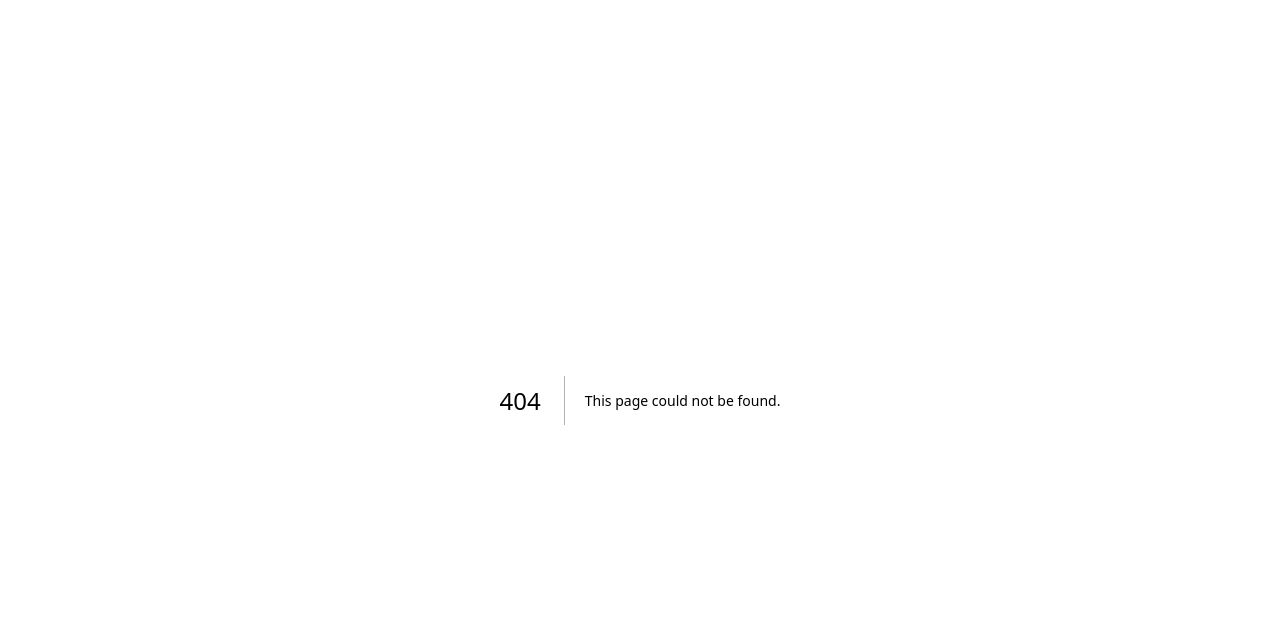
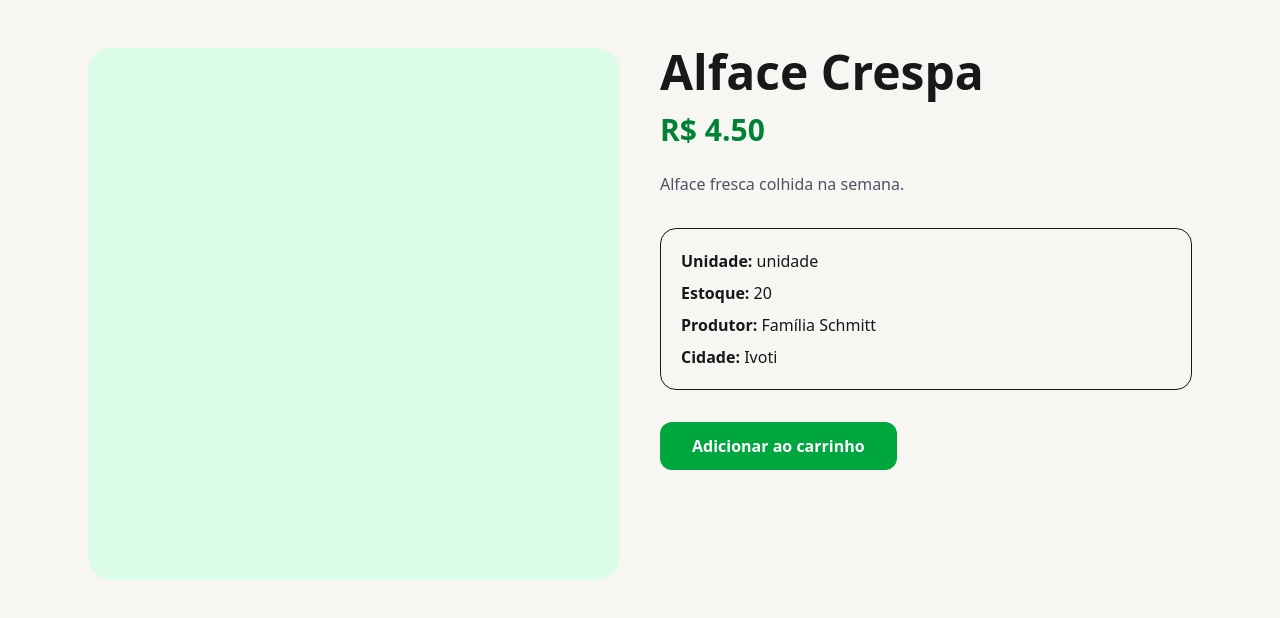
Before and after one commit to opedromeireless/pomar, a Next.js app: page /produto/alface-crespa in a window 1280 px wide. Before the commit this address had no page. Shown: the top 618 px of the page. Built offline with nearby package versions, Linux system fonts and the light colour scheme.

Commit message:
feat: create product details page

```diff
--- /dev/null
+++ b/app/produto/[slug]/page.tsx
@@ -0,0 +1,60 @@
+import { notFound } from "next/navigation";
+import { products, producers } from "@/data/mock-data";
+
+type ProductPageProps = {
+  params: Promise<{
+    slug: string;
+  }>;
+};
+
+export default async function ProductPage({ params }: ProductPageProps) {
+  const { slug } = await params;
+
+  const product = products.find((item) => item.slug === slug);
+
+  if (!product) {
+    notFound();
+  }
+
+  const producer = producers.find((item) => item.id === product?.producerId);
+
+  return (
+    <main className="mx-auto max-w-6xl px-6 py-12">
+      <div className="grid gap-10 lg:grid-cols-2">
+        <div className="aspect-square rounded-3xl bg-green-100" />
+
+        <div>
+          <h1 className="text-5xl font-bold">{product.name}</h1>
+
+          <p className="mt-4 text-3xl font-bold text-green-700">
+            R$ {product.price.toFixed(2)}
+          </p>
+
+          <p className="mt-6 text-gray-600">{product.description}</p>
+
+          <div className="mt-8 space-y-2 rounded-2xl border p-5">
+            <p>
+              <strong>Unidade:</strong> {product.unit}
+            </p>
+
+            <p>
+              <strong>Estoque:</strong> {product.stock}
+            </p>
+
+            <p>
+              <strong>Produtor:</strong> {producer?.name}
+            </p>
+
+            <p>
+              <strong>Cidade:</strong> {producer?.city}
+            </p>
+          </div>
+
+          <button className="mt-8 rounded-xl bg-green-600 px-8 py-3 font-semibold text-white hover:bg-green-700">
+            Adicionar ao carrinho
+          </button>
+        </div>
+      </div>
+    </main>
+  );
+}
```
